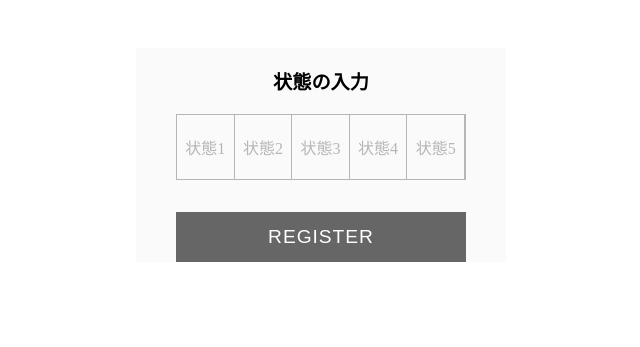
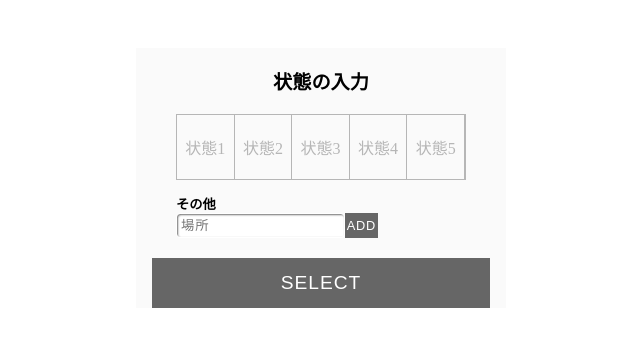
Before and after one commit to satoooon8888/NITIC_PBL_6, a Flask app: page /index.html in a window 1280 px wide. Shown: the part 70-417 px from the top of the page, without its empty margins (319-959 px from the left). Run offline with Flask 2, Linux system fonts and the light colour scheme; data that the repository does not hold is empty; parts of the project's set-up code (start-up, migrations or seed data) failed here and were passed over.

Commit message:
その他追加

```diff
--- a/app/static/index.html
+++ b/app/static/index.html
@@ -53,7 +53,7 @@
 </header>
 <div class="form-wrapper">
   <h1>状態の入力</h1>
-  <form>
+  <form action="/api/teacher/current_location" method="POST">
     <group class="inline-radio">
       <div><input type="radio" name="title"><label>状態1</label></div>
       <div><input type="radio" name="title"><label>状態2</label></div>
@@ -61,8 +61,17 @@
       <div><input type="radio" name="title"><label>状態4</label></div>
       <div><input type="radio" name="title"><label>状態5</label></div>
     </group>
+    <h5>その他</h3>
+      <form action="/api/teacher/location" method="POST">
+        <div class="cp_iptxt">
+          <label class="ef">
+            <input type="text" placeholder="場所">
+            <input type="submit" class="button sub" value="add">
+          </label>
+        </div>
+      </form>
     <div class="button-panel">
-      <input type="submit" class="button" title="Sign Up" value="register" onclick="location.href='teacher.html'">
+      <input type="submit" class="button" value="select">
     </div>
   </form>
 </div>
--- a/app/static/style.css
+++ b/app/static/style.css
@@ -14,29 +14,11 @@
     padding: 1em 0;
 }
 
+h5{
+    padding:1em 0;
+}
 form {
     padding: 0 1.5em;
-}
-
-.form-item {
-    margin-bottom: 0.75em;
-    width: 100%;
-}
-
-.form-item input {
-    background: #fafafa;
-    border: none;
-    border-bottom: 2px solid #e9e9e9;
-    color: #666;
-    font-size: 1em;
-    height: 50px;
-    transition: border-color 0.3s;
-    width: 100%;
-}
-
-.form-item input:focus {
-    border-bottom: 2px solid #c0c0c0;
-    outline: none;
 }
 
 .button-panel {
@@ -62,6 +44,37 @@
     background: #666;
 }
 
+.ef .button {
+    background: #666;
+    border: none;
+    color: #fff;
+    cursor: pointer;
+    height: 25px;
+    font-size: 0.8em;
+    letter-spacing: 0.05em;
+    text-align: center;
+    text-transform: uppercase;
+    transition: background 0.3s ease-in-out;
+    width:20%;
+}
+
+.cp_iptxt {
+	width: 70%;
+}
+.cp_iptxt input[type='text'] {
+	width: 100%;
+	padding: 0.3em;
+	transition: 0.3s;
+	letter-spacing: 1px;
+	color: #aaaaaa;
+	border: 1px solid #ffffff;
+	box-shadow: 1px 1px 2px 0 #707070 inset;
+	border-radius: 4px;
+}
+.ef input[type='text']:focus {
+	outline: none;
+	box-shadow: inset 1px 1px 2px 0 #c9c9c9;
+}
 .form-footer {
     font-size: 1em;
     padding: 2em 0;
```
Also changed, not shown: 1 other file.
